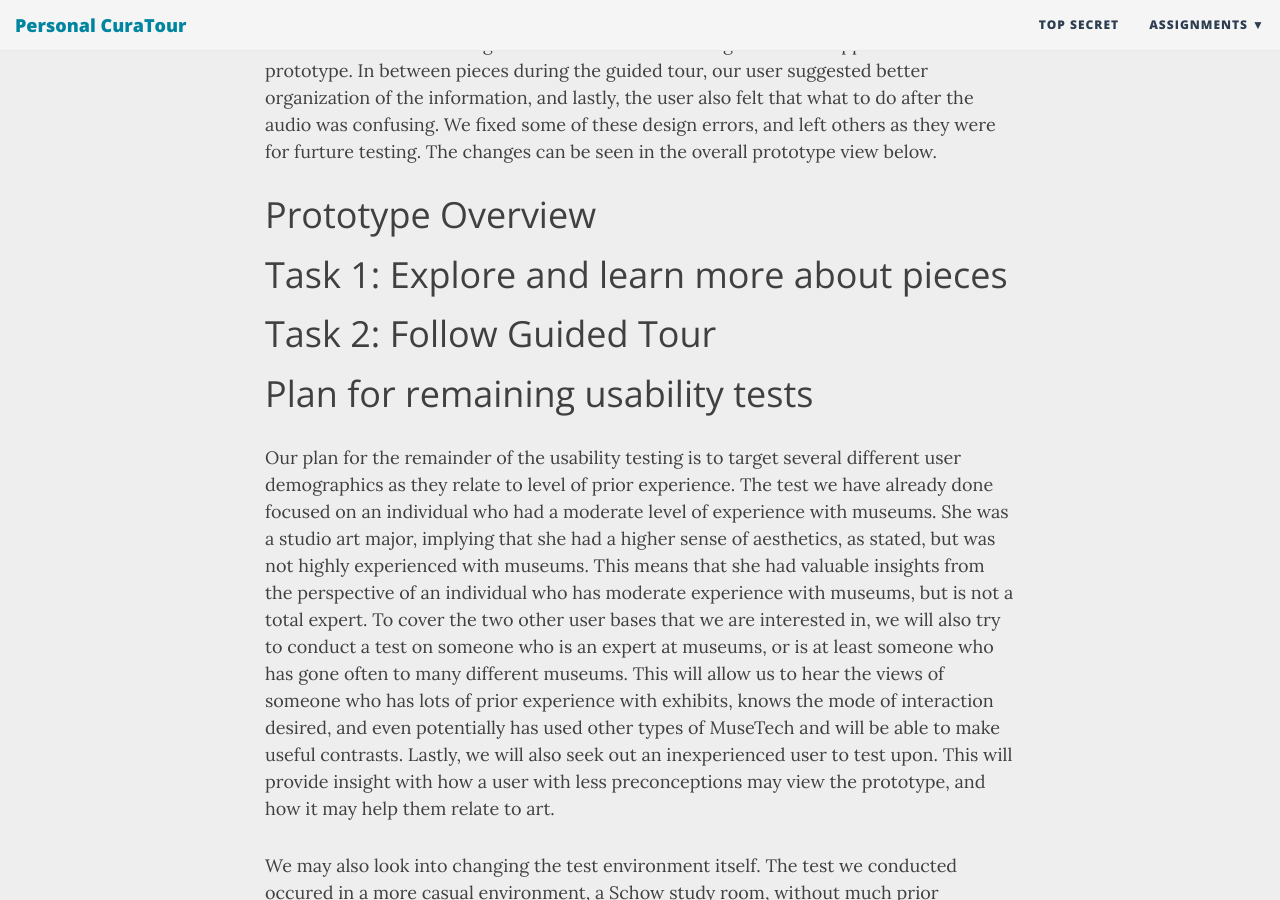
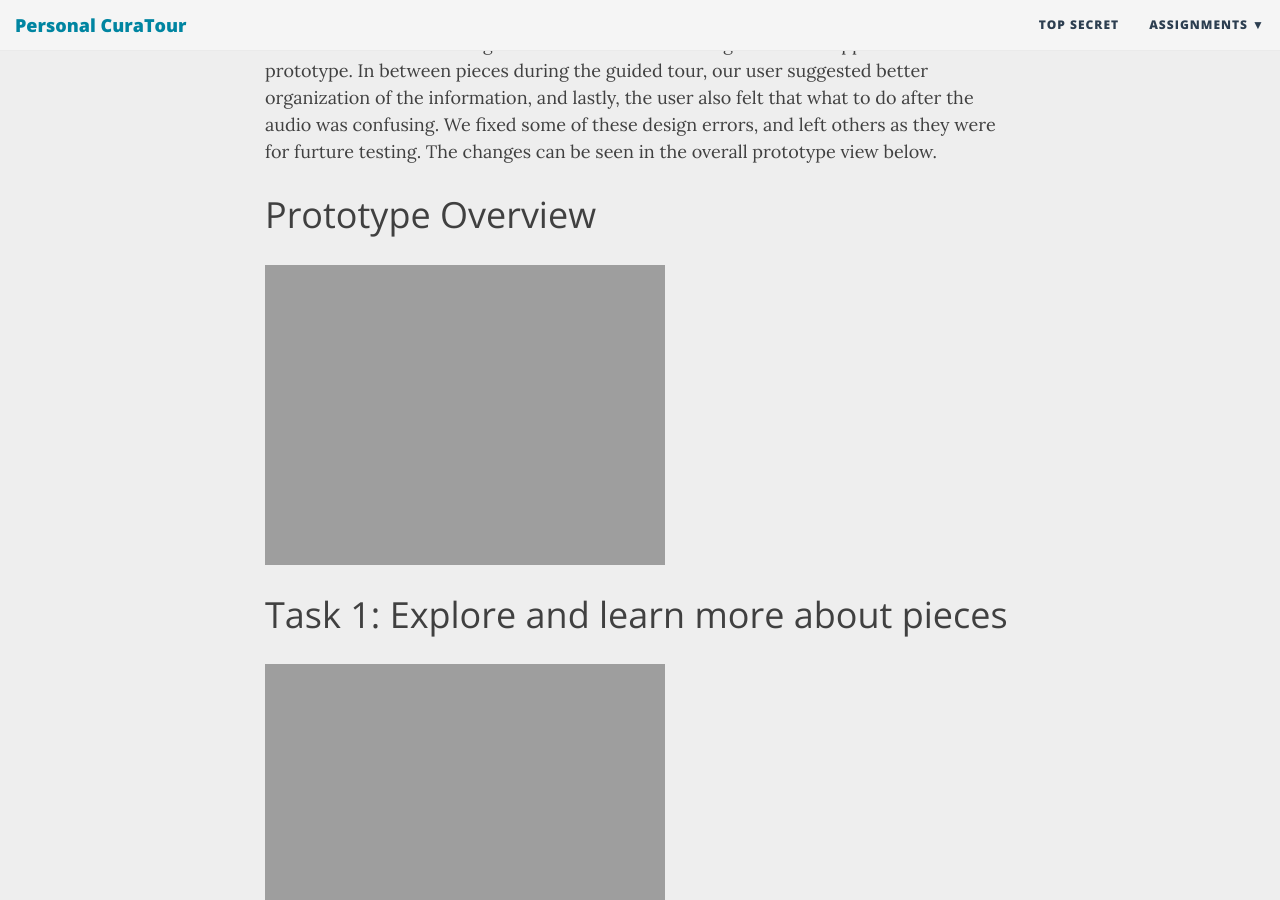
Before and after one commit to krtejeda/PersonalCuraTour, a Jekyll site: the page built from Usability-Testing-CheckIn.md, in a window 1280 px wide and 900 px high, scrolled down 5438 px. Built offline with Jekyll 4.4.1, drawn with Linux system fonts in a browser that asks for light colours; nearby versions of some CDN libraries.

Commit message:
Update Usability-Testing-CheckIn.md

```diff
--- a/Usability-Testing-CheckIn.md
+++ b/Usability-Testing-CheckIn.md
@@ -64,8 +64,13 @@ Aside from flaws in our process itself, the usability test was also instrumental
 
 # Prototype Overview
 
+![](https://krtejeda.github.io/PersonalCuraTour/img/overview2.0.jpg)
+
 # Task 1: Explore and learn more about pieces
 
+![](https://krtejeda.github.io/PersonalCuraTour/img/freeroam1.jpg)
+
+![](https://krtejeda.github.io/PersonalCuraTour/img/freeroam1.jpg)
 
 
 # Task 2: Follow Guided Tour
```
